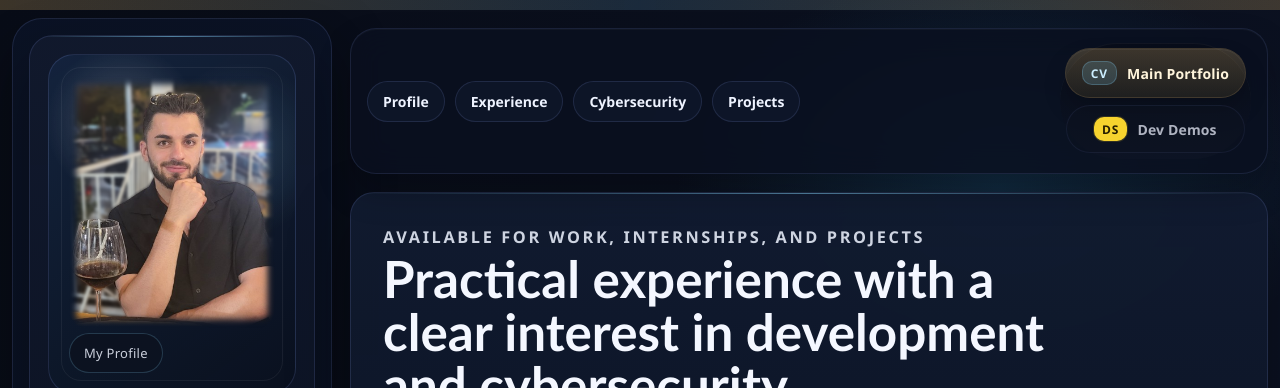
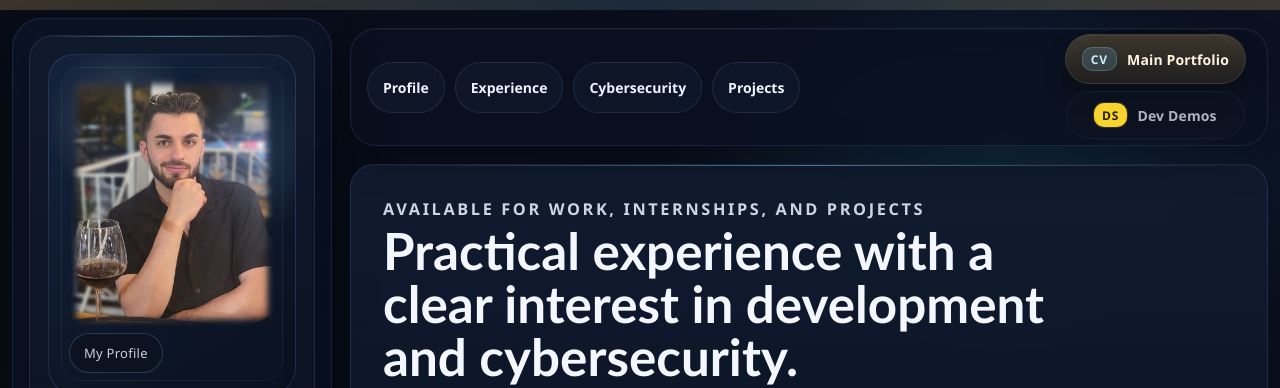
Before and after one commit to Abbe-98/About-Me, a plain HTML site: page index.html in a window 1280 px wide. Shown: the top 388 px of the page. Drawn offline with Linux system fonts and the light colour scheme.

Commit message:
Fixed some issue index.html

```diff
--- a/index.html
+++ b/index.html
@@ -503,7 +503,7 @@
       position: sticky;
       top: 18px;
       z-index: 8;
-      padding: 14px 16px;
+      padding: 0px 16px;
       margin-bottom: 18px;
       border-radius: 26px;
       border: 1px solid rgba(148, 168, 255, 0.12);
@@ -644,7 +644,7 @@
       align-items: center;
       justify-content: center;
       gap: 8px;
-      padding: 10px 15px;
+      padding: 15px 15px;
       border-radius: 999px;
       border: 1px solid rgba(148, 168, 255, 0.14);
       background: rgba(15, 24, 43, 0.8);
```
